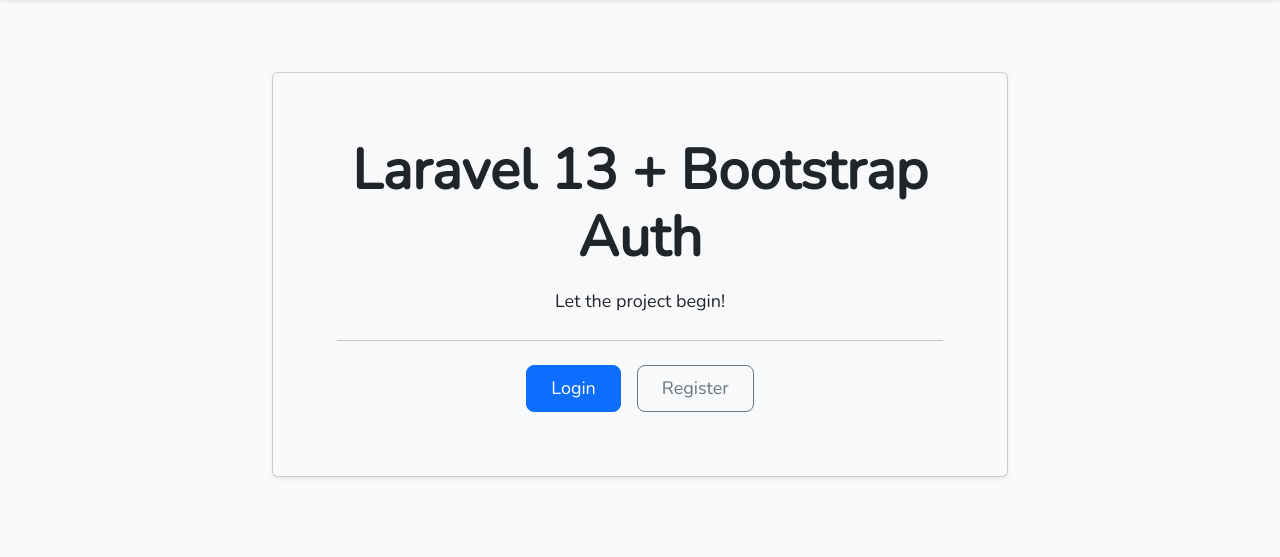
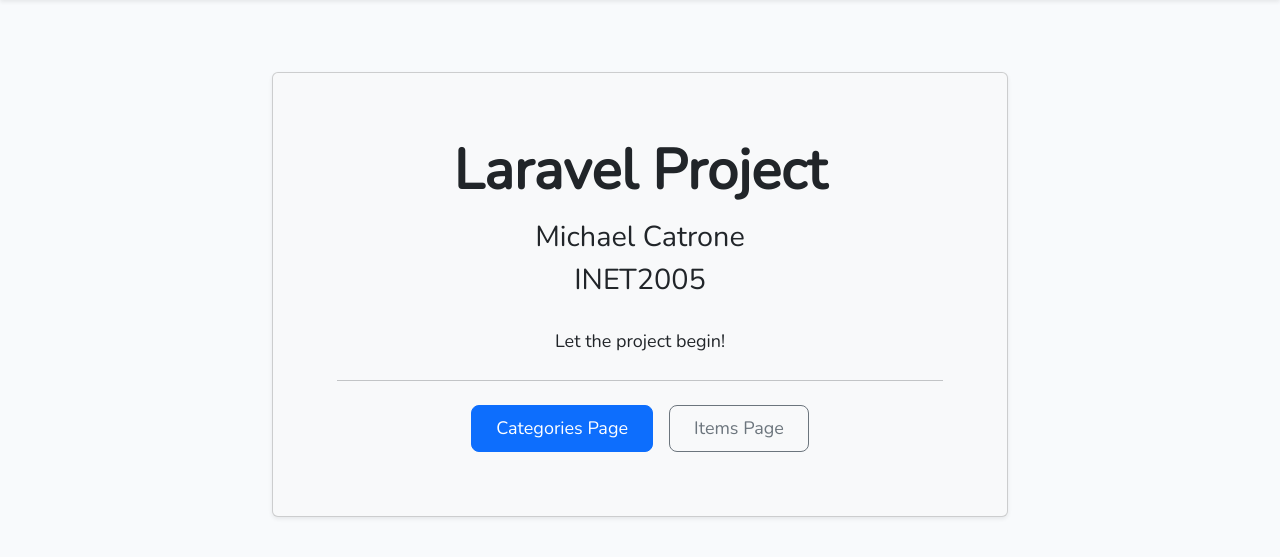
Before and after one commit to MikeCatrone/Inventory-Management-System, a Laravel app: page / in a window 1280 px wide. Shown: the part 55-612 px from the top of the page. Run offline with Laravel 12, Linux system fonts and the light colour scheme; style sheets or scripts are compiled from the project's sources.

Commit message:
Updated home page

```diff
--- a/resources/views/categories/create.blade.php
+++ b/resources/views/categories/create.blade.php
@@ -8,6 +8,7 @@
             <div class="card">
                 <div class="card-header">New Category</div>
                 <div class="card-body">
+
                     <form method="POST" action="{{ route('categories.store') }}">
                         @csrf
 
@@ -33,6 +34,7 @@
                             <a href="{{ route('categories.index') }}" class="btn btn-secondary">Cancel</a>
                         </div>
                     </form>
+
                 </div>
             </div>
         </div>
--- a/resources/views/categories/index.blade.php
+++ b/resources/views/categories/index.blade.php
@@ -22,7 +22,6 @@
                         <tr>
                             <th>#</th>
                             <th>Category</th>
-                            <th>Item</th>
                             <th></th>
                         </tr>
                     </thead>
--- a/resources/views/welcome.blade.php
+++ b/resources/views/welcome.blade.php
@@ -6,12 +6,14 @@
         <div class="col-md-8">
             <div class="card p-5 shadow-sm bg-light">
                 <div class="card-body text-center">
-                    <h1 class="display-4 fw-bold mb-3">Laravel 13 + Bootstrap Auth</h1>
+                    <h1 class="display-4 fw-bold mb-3">Laravel Project</h1>
+                    <h2>Michael Catrone</h2>
+                    <h2 style="margin-bottom: 30px;">INET2005</h2>
                     <p class="lead mb-4">Let the project begin!</p>
                     <hr class="my-4">
                     <div class="d-flex justify-content-center gap-3">
-                        <a class="btn btn-primary btn-lg px-4" href="{{ route('login') }}">Login</a>
-                        <a class="btn btn-outline-secondary btn-lg px-4" href="{{ route('register') }}">Register</a>
+                        <a class="btn btn-primary btn-lg px-4" href="{{ route('categories.index') }}">Categories Page</a>
+                        <a class="btn btn-outline-secondary btn-lg px-4" href="{{ route('register') }}">Items Page</a>
                     </div>
                 </div>
             </div>
```
